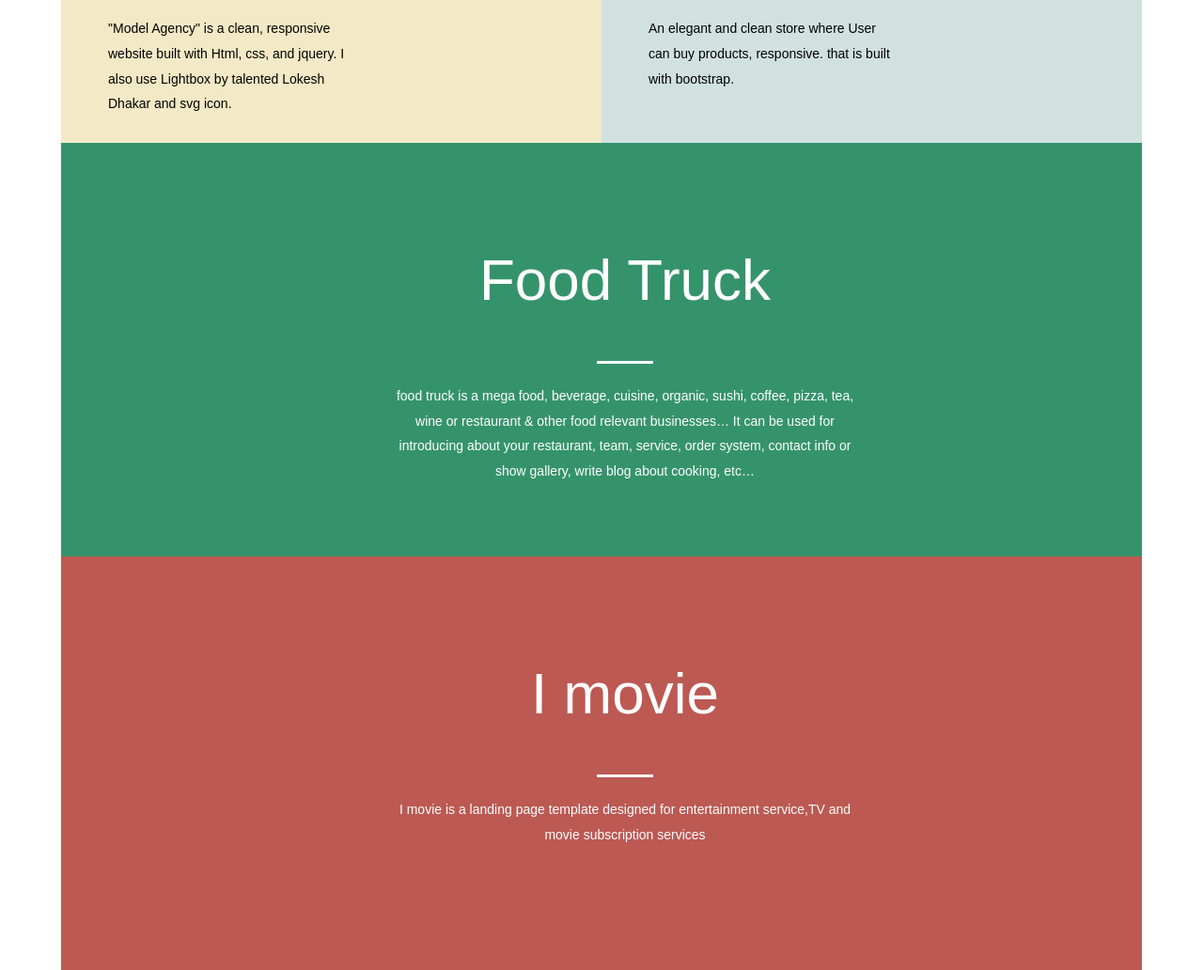
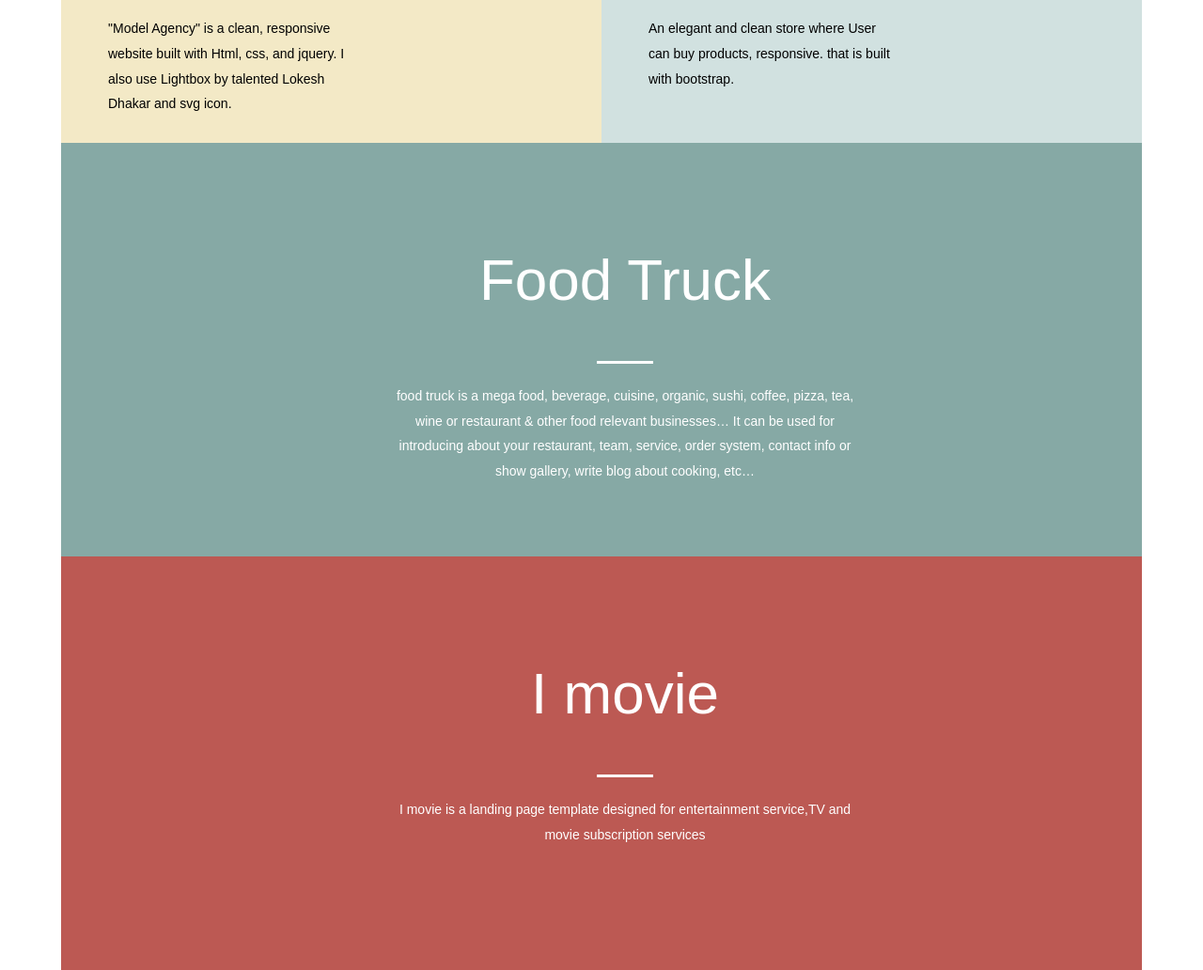
Before and after one commit to MuhammadSayedMorsi/portfolio, a website: page index.html in a window 1280 px wide. Shown: the part 753-1785 px from the top of the page at 94% size. Drawn offline with Linux system fonts and the light colour scheme; a web font is replaced by a local one.

Commit message:
initial commit

```diff
--- a/assets/css/scss/2-layouts/_case.scss
+++ b/assets/css/scss/2-layouts/_case.scss
@@ -61,7 +61,7 @@ h2 {
     }
   }
   .case_item {
-    background-color: #35936c;
+    // background-color: #35936c;
     color: #ffffff;
     flex: 1 50%;
     text-align: left;
@@ -120,6 +120,10 @@ h2 {
     }
     .movie {
       background-color: #bc5953;
+    }
+    .food {
+      background-color: #86a9a5;
+      z-index: -1;
     }
     //span
     .button_image_overlay {
```
Also changed, not shown: assets/css/main.css.
